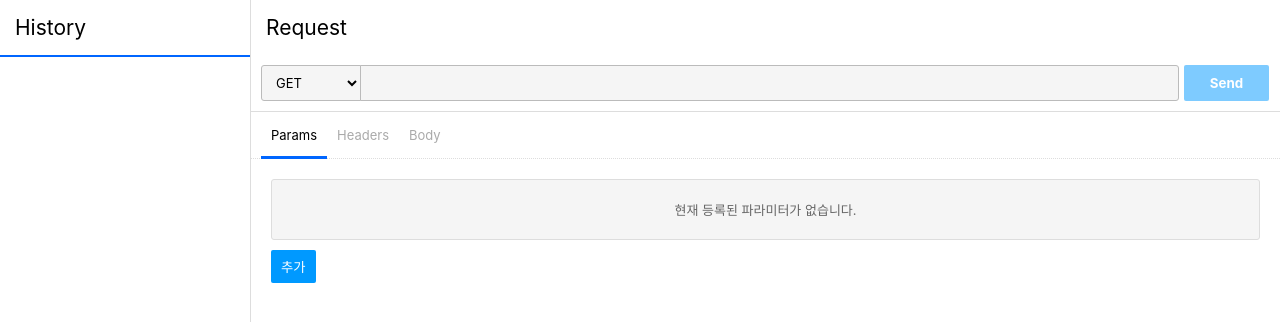
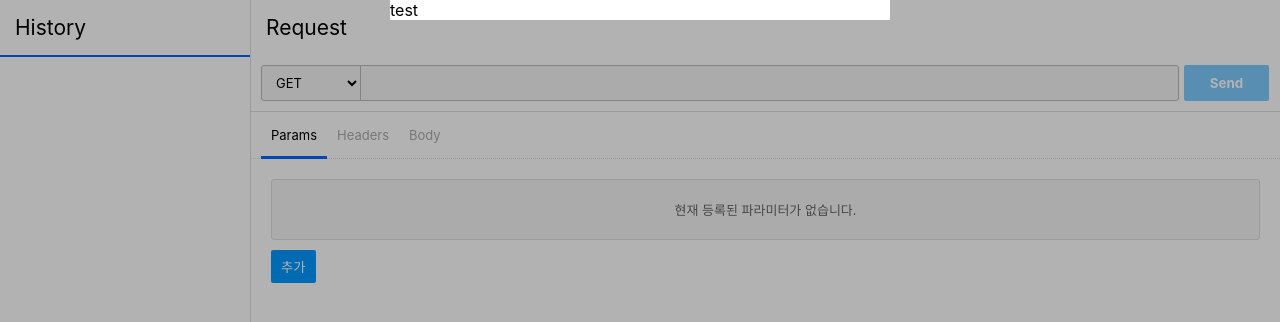
Before and after one commit to est-react-study/postman-junil, a React (Create React App) app: page / in a window 1280 px wide. Shown: the top 322 px of the page. Built offline with nearby package versions, Linux system fonts and the light colour scheme.

Commit message:
feat: Dialog Component 작업 중 (2)

```diff
--- a/src/components/FormContainer/FormContainer.tsx
+++ b/src/components/FormContainer/FormContainer.tsx
@@ -1,8 +1,12 @@
 import React from "react";
 import {RequestContainer} from "./RequestContainer";
+import {Alert} from "components/Layout/Dialog/Alert";
 
 export const FormContainer: React.FC = () => (
   <section className="formContainer">
     <RequestContainer />
+    <Alert>
+      test
+    </Alert>
   </section>
 );
--- a/src/components/Layout/Dialog/Alert.tsx
+++ b/src/components/Layout/Dialog/Alert.tsx
@@ -1,9 +1,15 @@
 import React from "react";
 import { Dialog } from "./Dialog";
+import {css} from "@emotion/core";
+
+const wrapperCss = css`
+  width: 500px;
+  margin-top: 100px;
+`;
 
 export const Alert: React.FC = (props) => {
   return (
-    <Dialog>
+    <Dialog wrapperCss={wrapperCss}>
       { props.children }
     </Dialog>
   );
--- a/src/components/Layout/Dialog/Dialog.tsx
+++ b/src/components/Layout/Dialog/Dialog.tsx
@@ -1,26 +1,34 @@
 /** @jsx jsx **/
 import {css, jsx} from "@emotion/core";
 import React from "react";
+import {IDialogProps} from "./index";
 
-const dialogStyles = css`
+const defaultDialogStyles = css`
   position: fixed;
   left: 0;
   right: 0;
   bottom: 0;
   top: 0;
-  background: fade-out(#000, 0.5);
+  background-color: rgba(0, 0, 0, 0.3);
   z-index: 100;
 
   > div {
     background-color: #fff;
+    margin: 0 auto;
   }
 `;
 
-export const Dialog: React.FC = (props) => {
+export const Dialog: React.FC<IDialogProps> = ({ children, overrideCss, wrapperCss }: IDialogProps) => {
+
+  const dialogStyles = css`
+    ${defaultDialogStyles}
+    ${overrideCss}
+  `;
+
   return (
     <div css={dialogStyles}>
-      <div>
-        { props.children }
+      <div css={wrapperCss}>
+        { children }
       </div>
     </div>
   );
```
Also changed, not shown: src/components/Layout/Dialog/index.tsx (added, +11 -0 lines).
